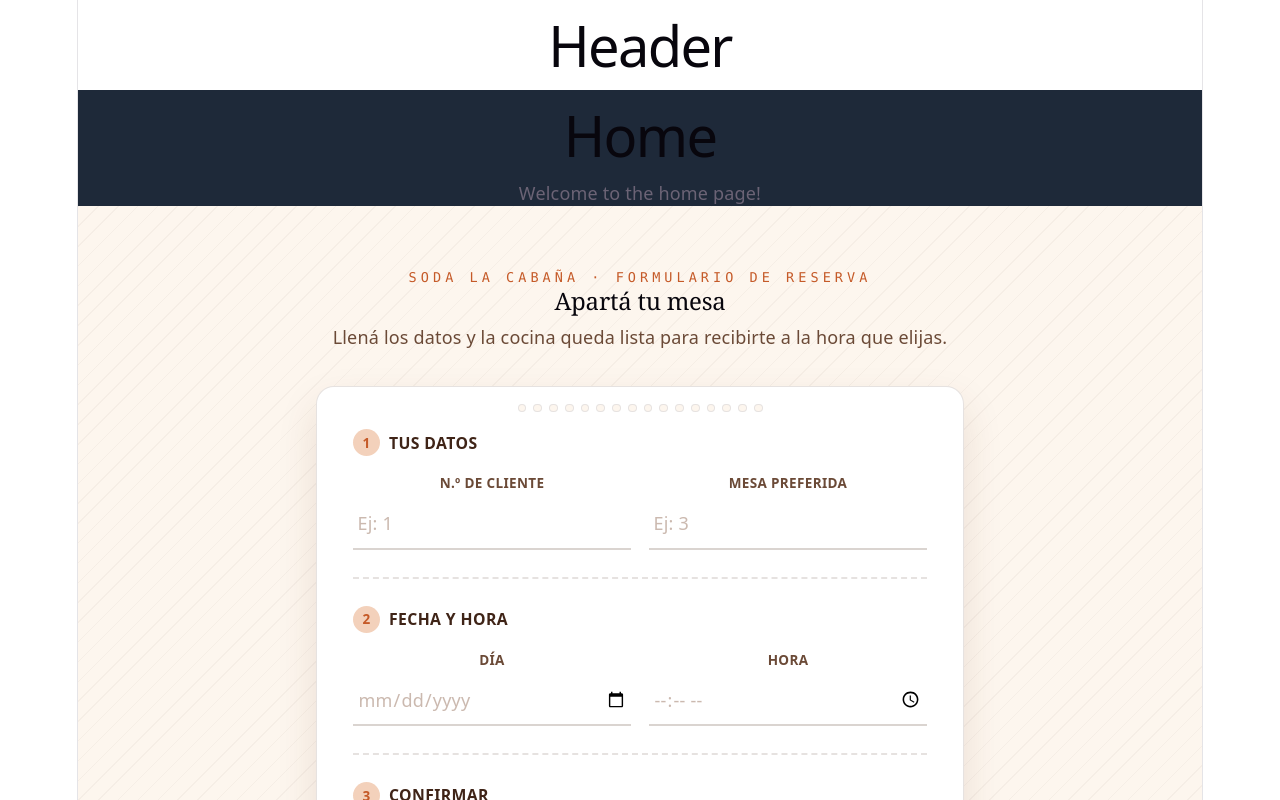
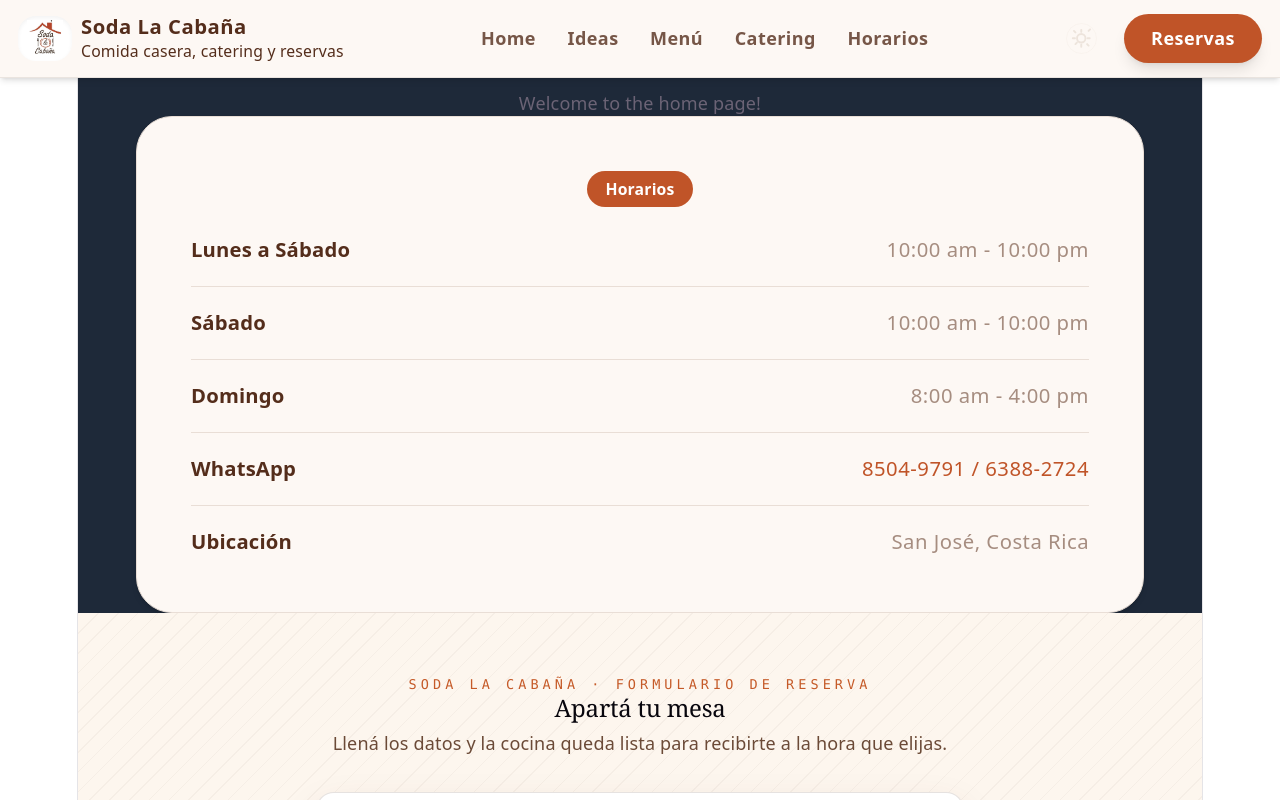
Before and after one commit to SantiBola/frontend-ProyectoDesarrolloSoftwareIII, a React (Vite) app: page / in a window 1280 px wide. Shown: the top 800 px of the page. Built offline with nearby package versions, Linux system fonts and the light colour scheme.

Commit message:
Implementacion del Header y tab Horarios

```diff
--- /dev/null
+++ b/src/components/Schedule.tsx
@@ -0,0 +1,52 @@
+    import React from "react";
+
+export default function BloqueHorario() {
+  // Datos estructurados para mantener el componente limpio y escalable
+  const scheduleData = [
+    { label: "Lunes a Sábado", value: "10:00 am - 10:00 pm" },
+    { label: "Sábado", value: "10:00 am - 10:00 pm" },
+    { label: "Domingo", value: "8:00 am - 4:00 pm" },
+    { label: "WhatsApp", value: "8504-9791 / 6388-2724", isLink: true },
+    { label: "Ubicación", value: "San José, Costa Rica" },
+  ];
+
+  return (
+    <div
+    id="horarios"
+    className="w-full max-w-4xl mx-auto p-8 sm:p-12 bg-[#fdf8f4] text-[#542d1b] rounded-[2rem] border border-[#e9ded6] shadow-md">
+      {/* Etiqueta superior estilo botón de la imagen */}
+      <span className="inline-block px-4 py-1.5 mb-6 text-sm font-bold bg-[#c05428] text-white rounded-full">
+        Horarios
+      </span>
+
+      {/* Lista de datos (Filas) */}
+      <div className="divide-y divide-[#e9ded6]">
+        {scheduleData.map((item, index) => (
+          <div
+            key={index}
+            className="flex flex-col sm:flex-row sm:justify-between sm:items-center py-4.5 first:pt-0 last:pb-0 gap-1 sm:gap-4"
+          >
+            {/* Etiqueta de la fila (Marrón Oscuro) */}
+            <span className="font-bold text-base sm:text-lg text-[#542d1b]">
+              {item.label}
+            </span>
+
+            {/* Valor de la fila (Marrón Suave / Link interactivo) */}
+            <span className="text-[#a68d80] text-base sm:text-lg font-normal tracking-wide">
+              {item.isLink ? (
+                <a
+                  href={`https://wa.me/${item.value.split("/")[0].trim().replace("-", "")}`}
+                  className="text-[#c05428] hover:underline font-medium transition-colors"
+                >
+                  {item.value}
+                </a>
+              ) : (
+                item.value
+              )}
+            </span>
+          </div>
+        ))}
+      </div>
+    </div>
+  );
+}
--- a/src/features/home/Home.tsx
+++ b/src/features/home/Home.tsx
@@ -1,10 +1,12 @@
 import { Reservation } from "../../components/Reservation";
+import Schedule from "../../components/Schedule";
 
 export default function Home() {
     return (
         <div>
             <h1>Home</h1>
             <p>Welcome to the home page!</p>
+            <Schedule />
             <Reservation />
         </div>
     );
--- a/src/shared/Header.tsx
+++ b/src/shared/Header.tsx
@@ -1,7 +1,83 @@
-export default function Header() {
+    import React from "react";
+
+    export default function Header() {
+    const menuItems = [
+        { label: "Home", href: "/" },
+        { label: "Ideas", href: "#" },
+        { label: "Menú", href: "#" },
+        { label: "Catering", href: "#" },
+        //{ label: 'Reservaciones', href: '#' },
+        { label: "Horarios", href: "#horarios" },
+    ];
+
     return (
-        <header>
-            <h1>Header</h1>
+        <header className="fixed top-0 left-0 z-50 w-full bg-[#FDF8F4] border-b border-[#EAE4DF] px-4 py-3 flex items-center justify-between shadow-md">
+        {/* Zona del Logo y Nombre */}
+        <div className="flex items-center gap-2">
+            {/* Contenedor del Logo con esquinas redondeadas idéntico a la imagen */}
+            <div className="w-12 h-10 bg-white rounded-2xl flex items-center justify-center overflow-hidden p-1 shadow-inner">
+            <img
+                src="/logoheader.jpg"
+                alt="Logo"
+                className="w-full h-full object-contain"
+            />
+            </div>
+
+            {/* Títulos */}
+            <div className="flex flex-col items-start text-left">
+            <h3 className="text-[#542d1b] text-lg font-bold tracking-wide leading-tight">
+                Soda La Cabaña
+            </h3>
+            <p className="text-[#542d1b] text-sm font-normal">
+                Comida casera, catering y reservas
+            </p>
+            </div>
+        </div>
+
+        {/* Menú de Navegación Central */}
+        <nav className="hidden md:flex items-center gap-7">
+            {menuItems.map((item, index) => (
+            <a
+                key={index}
+                href={item.href}
+                className="text-[#542d1b]/80 hover:text-[#542d1b] text-base font-semibold tracking-wide transition-colors duration-200"
+            >
+                {item.label}
+            </a>
+            ))}
+        </nav>
+
+        {/* Botones de Acción Derechos (Modo Claro/Oscuro y Reservas) */}
+        <div className="flex items-center gap-6">
+            {/* Botón de Modo Sol (Esquema circular sutil) */}
+            <button
+            aria-label="Toggle theme"
+            className="w-7 h-7 rounded-full border border-[#e9ded6]/20 flex items-center justify-center text-[#e9ded6]/80 hover:text-[#e9ded6] hover:border-[#FDF8F4]/40 transition-all"
+            >
+            <svg
+                xmlns="http://www.w3.org/2000/svg"
+                fill="none"
+                viewBox="0 0 24 24"
+                strokeWidth={2}
+                stroke="currentColor"
+                className="w-5 h-5"
+            >
+                <path
+                strokeLinecap="round"
+                strokeLinejoin="round"
+                d="M12 3v2.25m0 13.5V21M4.22 4.22l1.58 1.58m12.42 12.42l1.58 1.58M3 12h2.25m13.5 0H21M5.8 18.2l1.58-1.58m12.42-12.42l1.58-1.58M12 7.5a4.5 4.5 0 100 9 4.5 4.5 0 000-9z"
+                />
+            </svg>
+            </button>
+
+            {}
+            <a
+            href="#reservaciones"
+            className="px-6 py-2.5 bg-[#c05428] text-white font-bold rounded-full text-base tracking-wide shadow-lg hover:bg-[#a8441f] transition-colors duration-200"
+            >
+            Reservas
+            </a>
+        </div>
         </header>
     );
-}
+    }
```
Also changed, not shown: public/logoheader.jpg (added).
